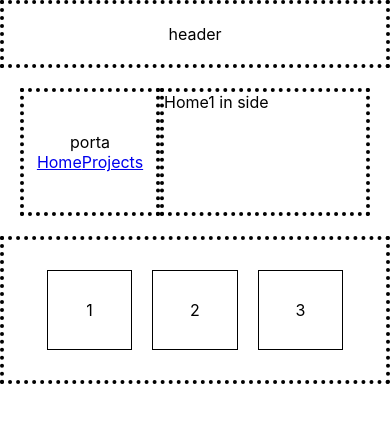
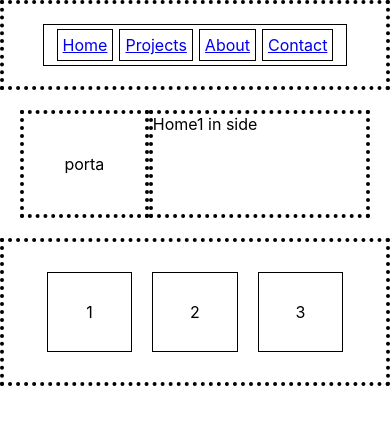
Before and after one commit to barbaroreyes/app-oppen, a React (Create React App) app: page / in a window 390 px wide. Shown: the top 424 px of the page. Built offline with nearby package versions, Linux system fonts and the light colour scheme.

Commit message:
adde-nav-to-header

```diff
--- a/src/App.css
+++ b/src/App.css
@@ -125,6 +125,14 @@ footer{
     margin: 10px;
     height: 126px;
     border: 4px solid black;
+  }ul{
+    border: 1px solid black;
+    padding: 10px;
+  }
+  ul a{
+    border: 1px solid black;
+    padding: 5px;
+    margin: 3px;
   }
 
 }
--- a/src/compo/Header.js
+++ b/src/compo/Header.js
@@ -1,9 +1,9 @@
 import React from 'react';
-
+import Nav from './Nav'
 const Header = () => {
   return (
     <header>
-      header
+     <Nav/>
     </header>
   );
 }
--- a/src/compo/Nav.js
+++ b/src/compo/Nav.js
@@ -5,6 +5,8 @@ const Nav = () => {
     <ul>
        <Link to ='/'>Home</Link>
        <Link to ='/projects'>Projects</Link>
+       <Link to ='/about'>About</Link>
+       <Link to ='/contact'>Contact</Link>
 
 
     </ul>
--- a/src/compo/Porta.js
+++ b/src/compo/Porta.js
@@ -1,12 +1,12 @@
 import React from 'react';
-import Nav from '../compo/Nav'
+
 
 
 const Porta = () => {
   return (
     <div className="porta">
       porta
-      <Nav/>
+
     </div>
   );
 }
```
